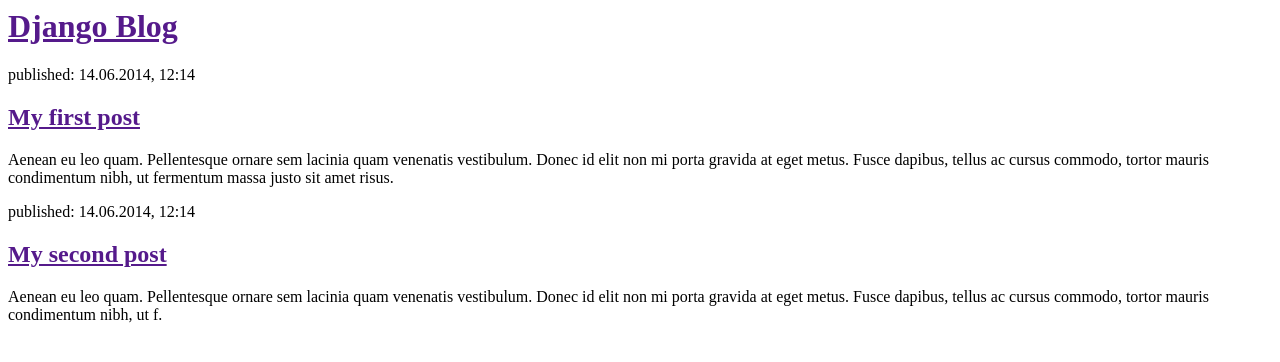
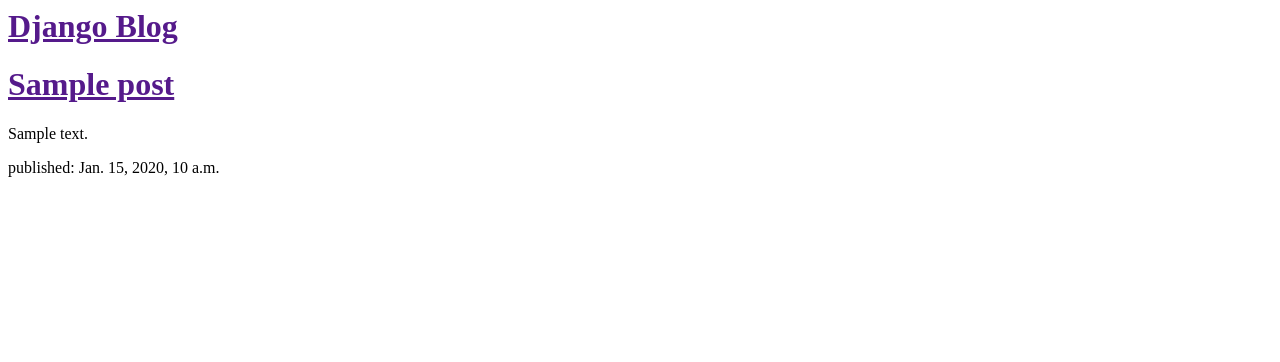
Before and after one commit to Pljut098/my_first_blog, a Django app: template blog/templates/blog/post_list.html in a window 1280 px wide. Shown: the top 362 px of the page. Run offline with Django 3.2, Linux system fonts and the light colour scheme; the template is opened without the code that fills it: values that come from a table or form of the project are taken from there, others are empty; tables that the repository leaves empty hold one stand-in row (values such as "Sample post").

Commit message:
izmenenie v post_list.html

```diff
--- a/blog/models.py
+++ b/blog/models.py
@@ -1,5 +1,7 @@
 from django.db import models
 from django.utils import timezone
+
+
 # Create your models here.
 class Post(models.Model):
     author = models.ForeignKey('auth.User')
@@ -9,5 +11,11 @@
             default=timezone.now)
     published_date = models.DateTimeField(
             blank=True, null=True)
-def __str__(self):
-    return self.title
+
+
+    def publish(self):
+        self.published_date = timezone.now()
+        self.save()
+
+    def __str__(self):
+        return self.title
--- a/blog/templates/blog/post_list.html
+++ b/blog/templates/blog/post_list.html
@@ -6,17 +6,13 @@
             <div>
                 <h1><a href="">Django  Blog</a></h1>
             </div>
+             {% for post in posts %}
+                  <div>
 
-            <div>
-                <p>published: 14.06.2014, 12:14</p>
-                <h2><a href="">My first post</a></h2>
-                <p>Aenean eu leo quam. Pellentesque ornare sem lacinia quam venenatis vestibulum. Donec id elit non mi porta gravida at eget metus. Fusce dapibus, tellus ac cursus commodo, tortor mauris condimentum nibh, ut fermentum massa justo sit amet risus.</p>
-            </div>
-
-            <div>
-                <p>published: 14.06.2014, 12:14</p>
-                <h2><a href="">My second post</a></h2>
-                <p>Aenean eu leo quam. Pellentesque ornare sem lacinia quam venenatis vestibulum. Donec id elit non mi porta gravida at eget metus. Fusce dapibus, tellus ac cursus commodo, tortor mauris condimentum nibh, ut f.</p>
-            </div>
+                      <h1><a href="">{{ post.title }}</a></h1>
+                      <p>{{ post.text|linebreaksbr }}</p>
+                      <p>published: {{ post.published_date }}</p>
+                  </div>
+             {% endfor %}
         </body>
     </html>
--- a/blog/views.py
+++ b/blog/views.py
@@ -1,5 +1,9 @@
 from django.shortcuts import render
+from django.utils import timezone
+from .models import Post
 
 # Create your views here.
+
 def post_list(request):
-    return render(request, 'blog/post_list.html', {})
+    posts = Post.objects.filter(published_date__lte=timezone.now()).order_by('published_date')
+    return render(request, 'blog/post_list.html', {'posts': posts})
```
